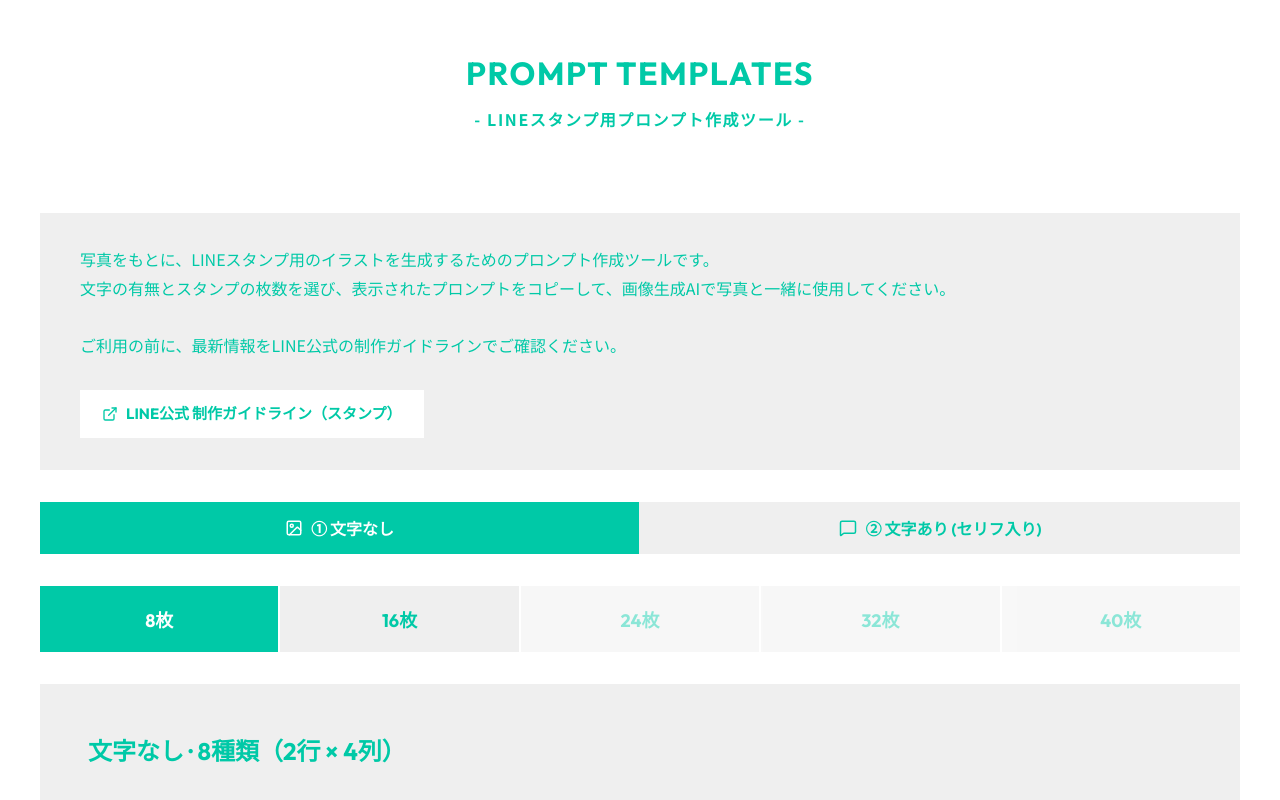
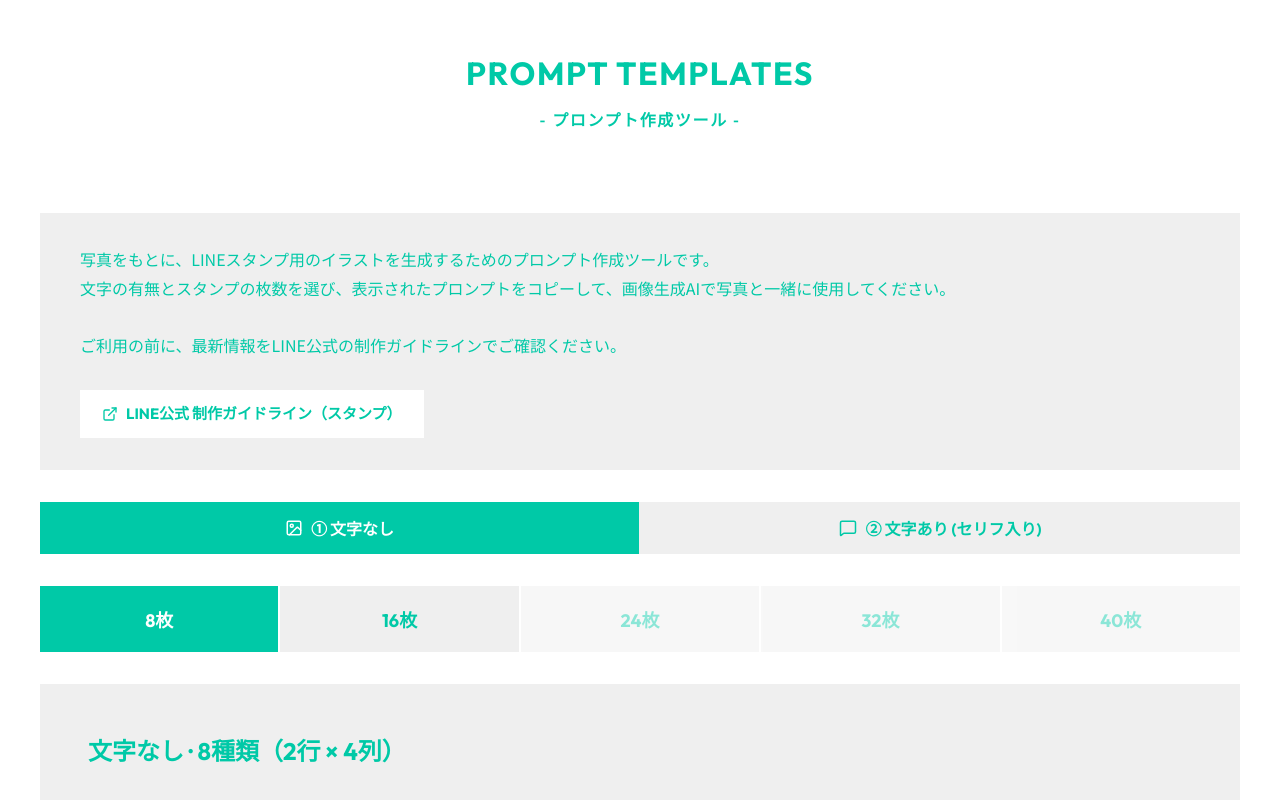
Before and after one commit to jnishina-co9/line-prompt-templates, a plain HTML site: page index.html in a window 1280 px wide. Shown: the top 800 px of the page. Drawn offline with nearby package versions, Linux system fonts and the light colour scheme.

Commit message:
ファイル内容を更新済み

```diff
--- a/index.html
+++ b/index.html
@@ -4,7 +4,7 @@
 <head>
     <meta charset="UTF-8">
     <meta name="viewport" content="width=device-width, initial-scale=1.0">
-    <title>LINEスタンプ用プロンプト作成ツール</title>
+    <title>プロンプト作成ツール</title>
     <link rel="preconnect" href="https://fonts.googleapis.com">
     <link rel="preconnect" href="https://fonts.gstatic.com" crossorigin>
     <link href="https://fonts.googleapis.com/css2?family=Noto+Sans+JP:wght@300;400;500;700&family=Outfit:wght@300;400;600;700&display=swap" rel="stylesheet">
@@ -561,7 +561,7 @@
     <div class="container">
         <div class="header-section">
             <h1>PROMPT TEMPLATES</h1>
-            <div class="subtitle">- LINEスタンプ用プロンプト作成ツール -</div>
+            <div class="subtitle">- プロンプト作成ツール -</div>
         </div>
 
 
```
